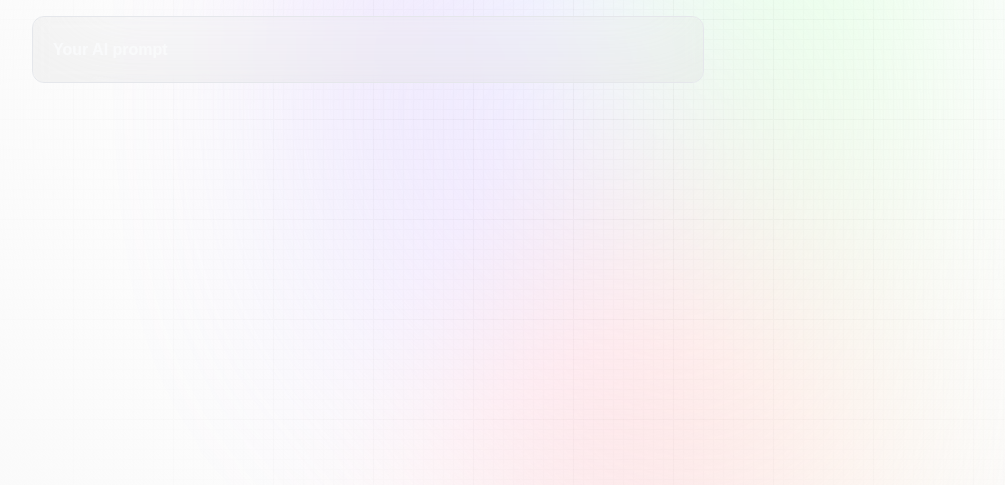
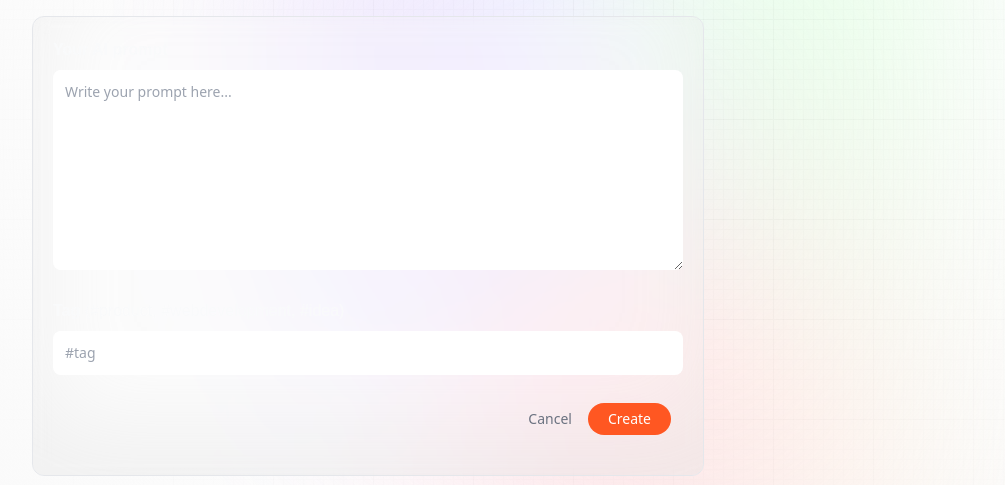
Before and after one commit to EvolOfThings/XerciseNextJS, a Next.js app: page /create-prompt in a window 1280 px wide. Shown: the part 286-771 px from the top of the page, without its empty margins (32-1037 px from the left). Built offline with nearby package versions, Linux system fonts and the light colour scheme; no server answers.

Commit message:
Form component

```diff
--- a/components/Form.jsx
+++ b/components/Form.jsx
@@ -15,7 +15,40 @@
       className="mt-10 w-full max-w-2xl flex flex-col gap-7 glassmorphism">
 <label>
   <span className="font-satoshi font-semibold text-base text-gray-50">Your AI prompt</span>
+
+  <textarea
+  value={post.prompt}
+  onChange={(e) => setPost({ ...post,
+  prompt: e.target.value  })}
+  placeholder="Write your prompt here..."
+  required
+  className="form_textarea" />
 </label>
+<label>
+  <span className="font-satoshi font-semibold text-base text-gray-50">
+    Tag {` `}
+    <span className="font-normal">(#product, #webdevelopment, #idea)</span>
+    </span>
+  <input
+  value={post.tag}
+  onChange={(e) => setPost({ ...post,
+  tag: e.target.value  })}
+  placeholder="#tag"
+  required
+  className="form_input" />
+</label>
+<div className="flex-end mx-3 mb-5 gap-4">
+  <Link href="/" className="text-gray-500 text-sm">
+  Cancel
+  </Link>
+  <button
+  className="px-5 py-1.5 text-sm bg-primary-orange rounded-full text-white"
+  type="submit"
+  disabled={submitting}>
+{submitting ? `${type}...` : type}
+  </button>
+
+</div>
       </form>
       </section>
   )
```
